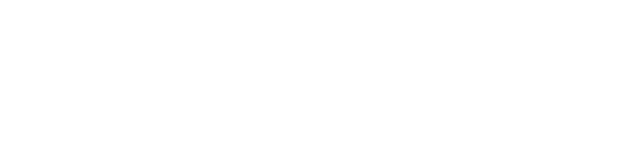
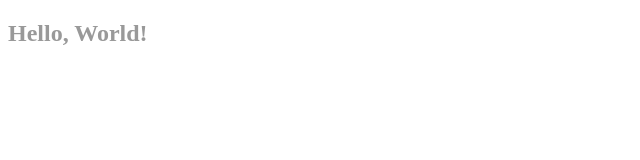
Before and after one commit to Turovae/modules-esm, a website: page index.html in a window 1280 px wide. Shown: the whole page, without its empty margins (0-640 px from the left). Drawn offline with Linux system fonts and the light colour scheme.

Commit message:
add live-server

```diff
--- a/index.html
+++ b/index.html
@@ -9,6 +9,6 @@
   <script src="./src/index.js" type="module"></script>
 </head>
 <body>
-
+  <h2>Hello, World!</h2>
 </body>
 </html>
--- a/package.json
+++ b/package.json
@@ -4,6 +4,7 @@
   "description": "1. Каждая задача выполняется в виде отдельного проекта с собственным репозиторием на GitHub.\r 2. На эти задачи не распространяется требование отсутствия ошибок в ESLint, но вы можете его запустить и изучить появившиеся ошибки.\r 3. Решения должны быть построены на базе [шаблона webpack](/ci-template) (для задач под номерами 1 и 2).",
   "main": "index.js",
   "scripts": {
+    "start": "live-server",
     "test": "echo \"Error: no test specified\" && exit 1"
   },
   "repository": {
@@ -15,5 +16,8 @@
   "bugs": {
     "url": "https://github.com/Turovae/modules-esm/issues"
   },
-  "homepage": "https://github.com/Turovae/modules-esm#readme"
+  "homepage": "https://github.com/Turovae/modules-esm#readme",
+  "devDependencies": {
+    "live-server": "^1.2.2"
+  }
 }
```
Also changed, not shown: 1 other file.
